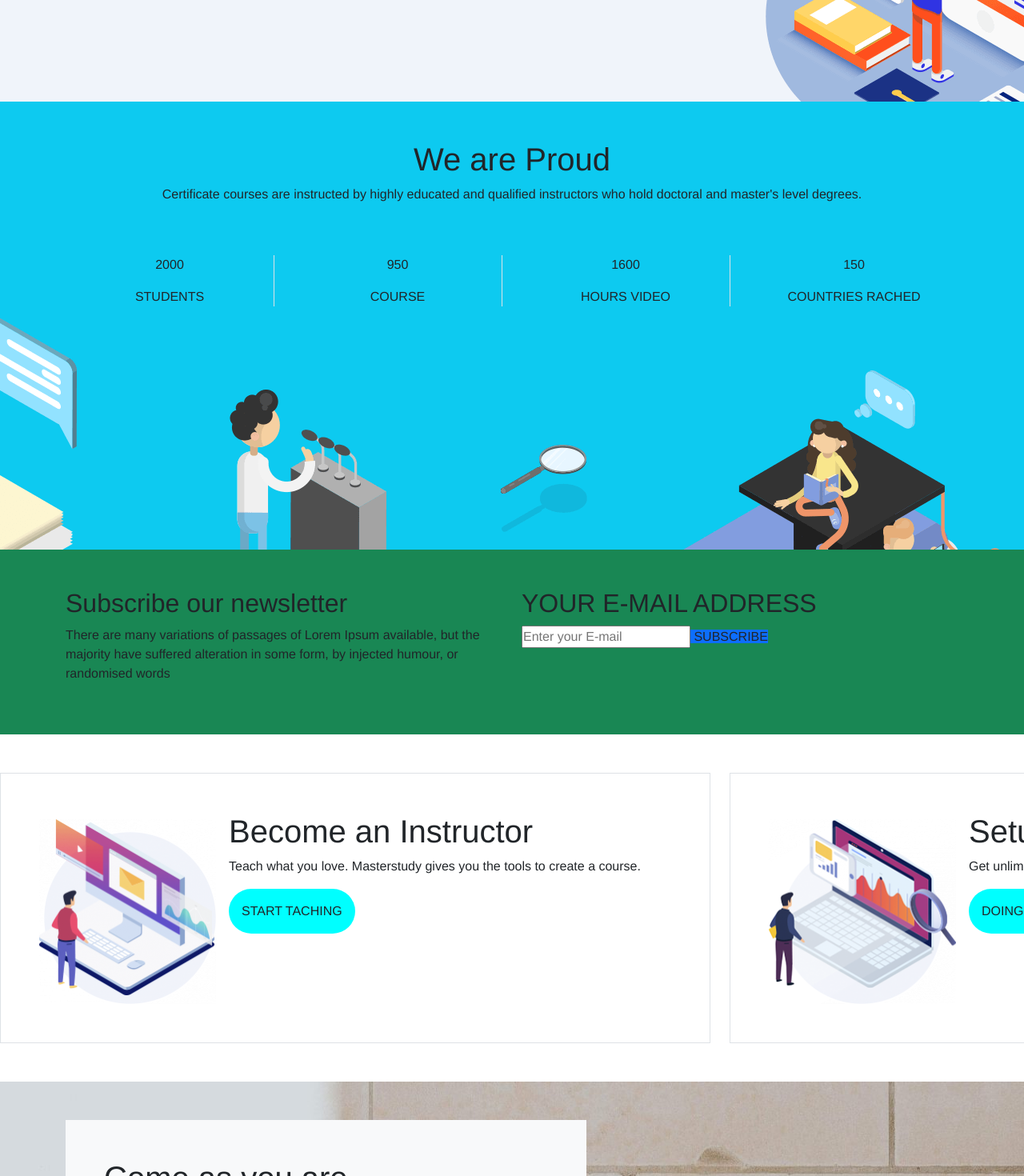
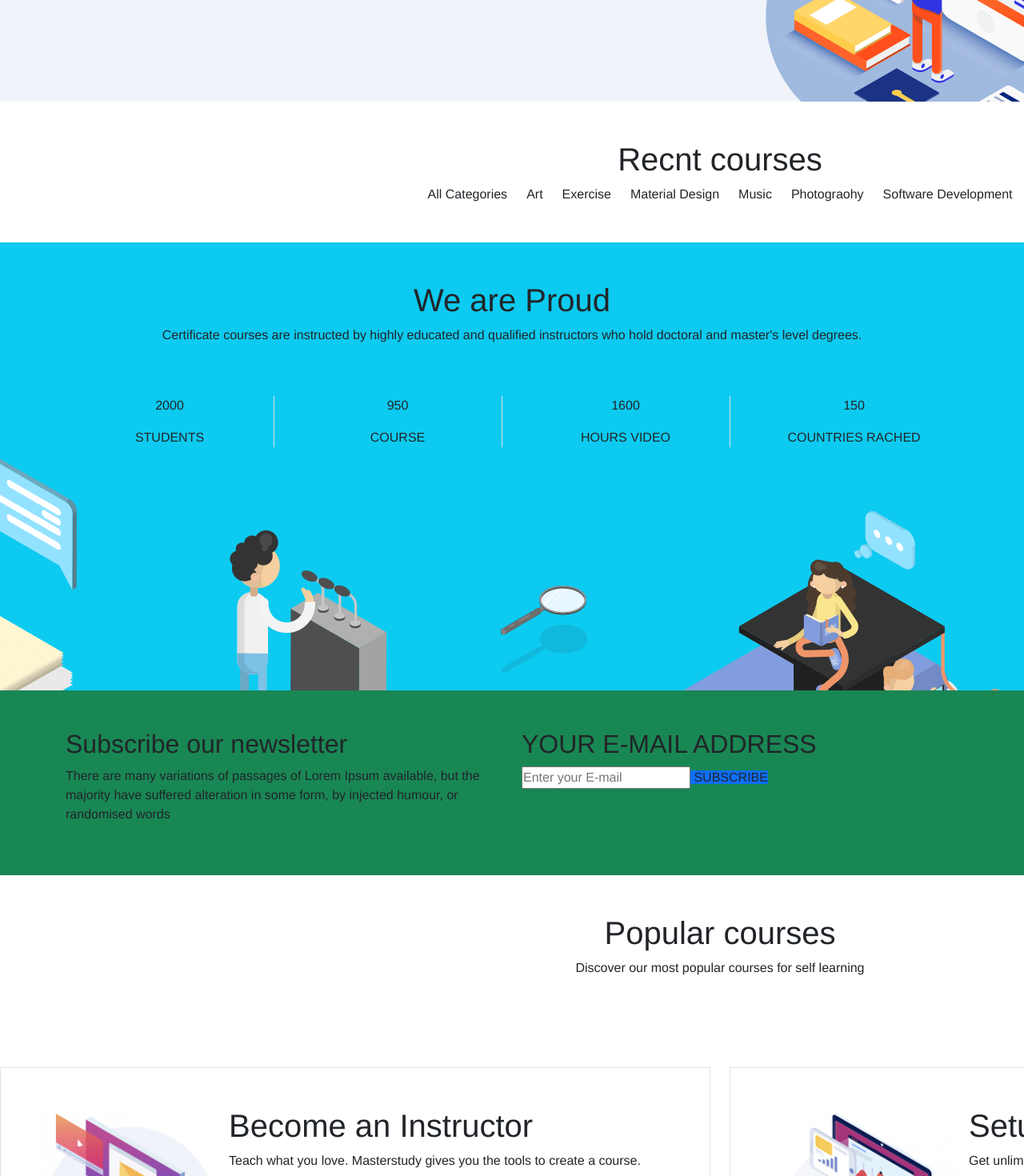
Before and after one commit to LauraMargherita25/proj-html-vuejs, a Vue app: page / in a window 1280 px wide. Shown: the part 2060-3530 px from the top of the page at 80% size. Built offline with nearby package versions, Linux system fonts and the light colour scheme.

Commit message:
Mvp popular courses + recent courses

```diff
--- a/src/components/MainFile.vue
+++ b/src/components/MainFile.vue
@@ -129,6 +129,28 @@
     </div>
 
     <!-- Section recent courses -->
+    <div class="recent_courses">
+      <div class="my_container py-5">
+        <div class="row">
+          <div class="col-12">
+            <div class="text-center">
+              <h1>Recnt courses</h1>
+              <nav>
+                <ul class="list-inline">
+                  <li class="list-inline-item px-2">All Categories</li>
+                  <li class="list-inline-item px-2">Art</li>
+                  <li class="list-inline-item px-2">Exercise</li>
+                  <li class="list-inline-item px-2">Material Design</li>
+                  <li class="list-inline-item px-2">Music</li>
+                  <li class="list-inline-item px-2">Photograohy</li>
+                  <li class="list-inline-item px-2">Software Development</li>
+                </ul>
+              </nav>
+            </div>
+          </div>
+        </div>
+      </div>
+    </div>
 
     <!-- Section we are proud -->
     <div class="we_are_proud bg-info">
@@ -207,6 +229,18 @@
     </div>
 
     <!-- Section popular courses -->
+    <div class="popular_courses">
+      <div class="my_container py-5">
+        <div class="row">
+          <div class="col-12">
+            <div class="text-center">
+              <h1>Popular courses</h1>
+              <p>Discover our most popular courses for self learning</p>
+            </div>
+          </div>
+        </div>
+      </div>
+    </div>
 
     <!-- Section work with us -->
     <div class="work_with_us">
```
